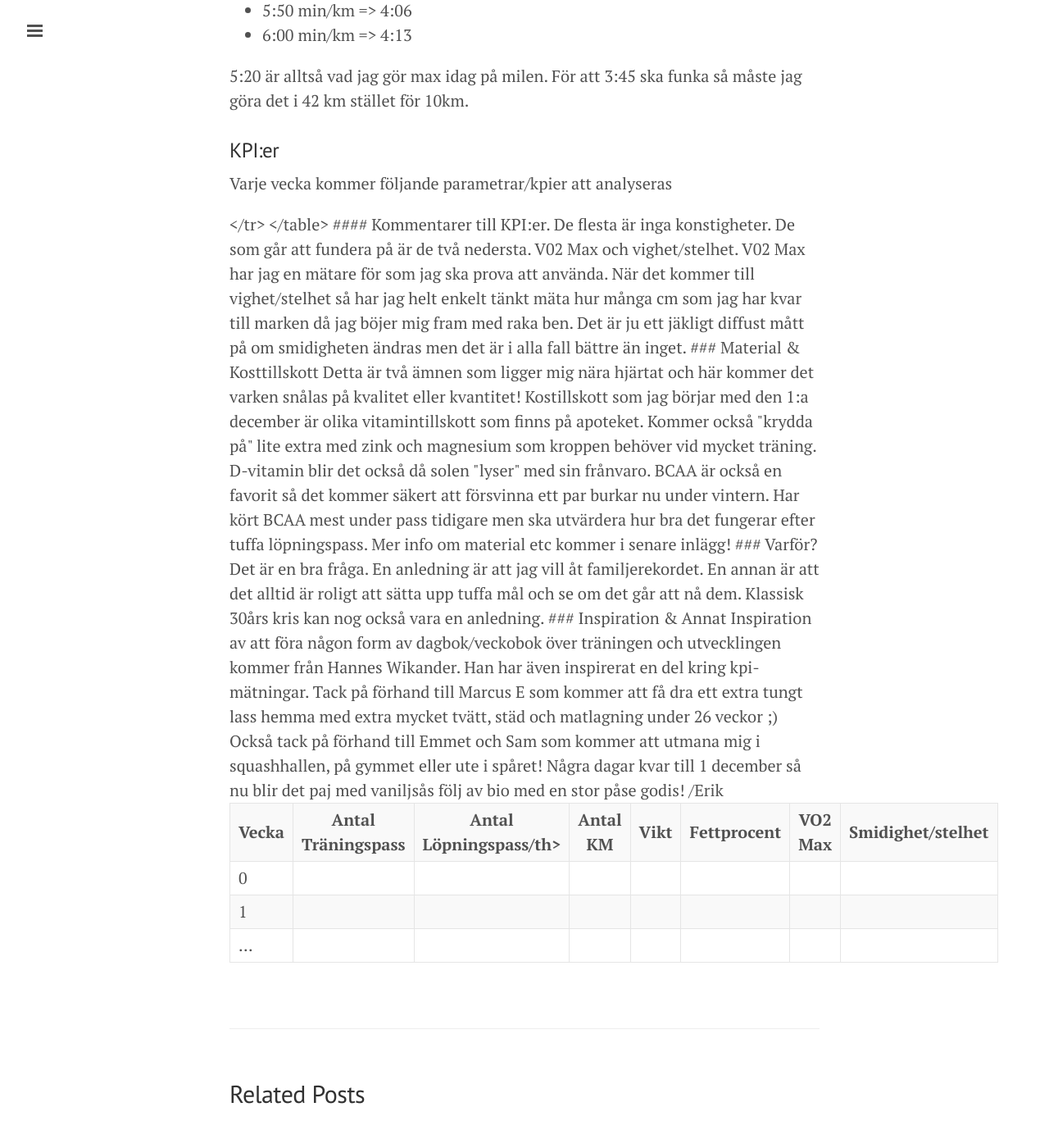
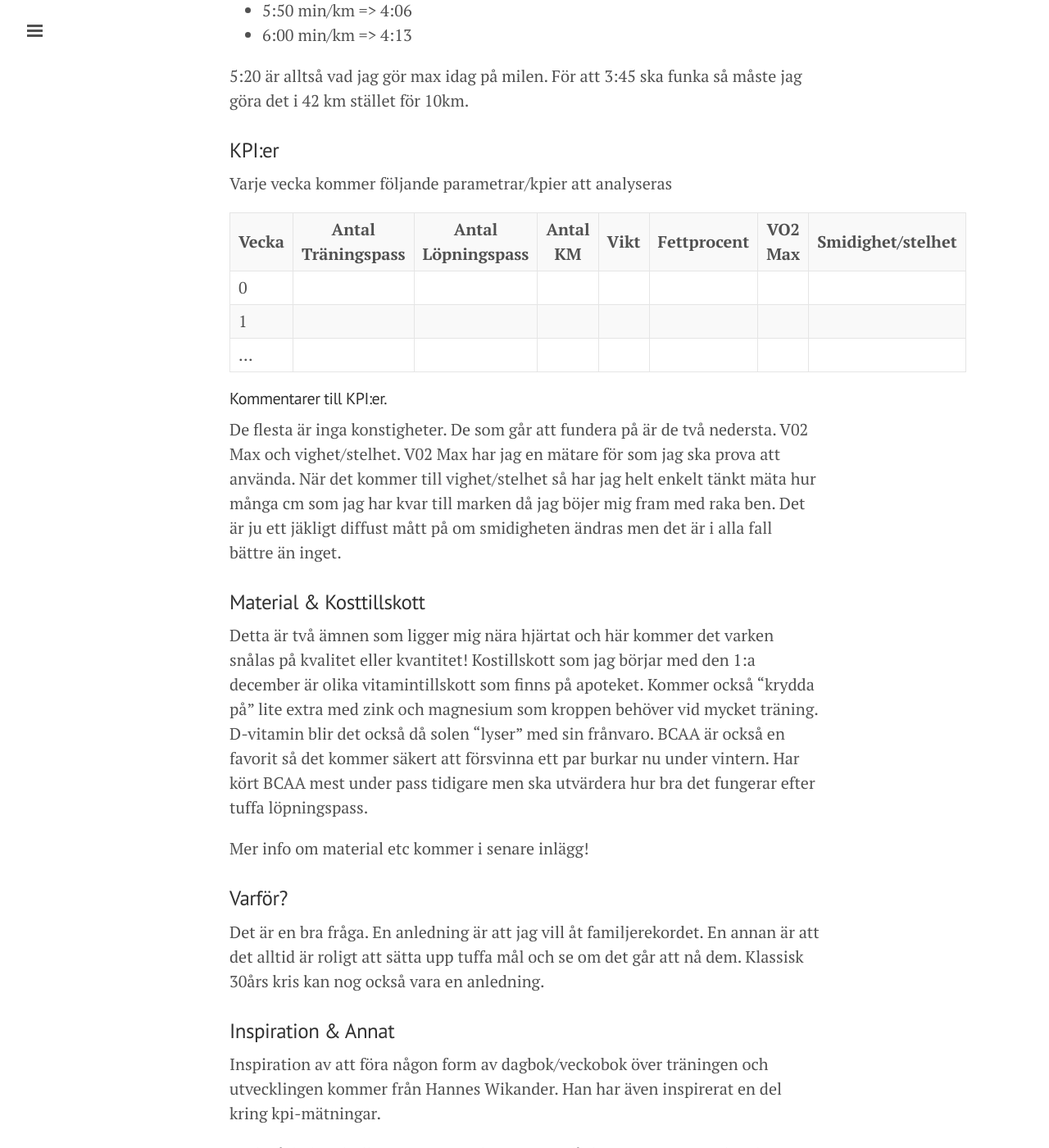
Before and after one commit to eripe970/eripe970.github.io, a Jekyll site: the page built from _posts/2014-11-24-Introduktion.md, in a window 1280 px wide and 1400 px high, scrolled down 1077 px. Shown: the whole window at 82% size. Built offline with Jekyll 4.4.1, drawn with Linux system fonts in a browser that asks for light colours; Markdown is read by kramdown in place of the engine named in the settings; some of the changed text lies outside the part shown.

```diff
--- a/_posts/2014-11-24-Introduktion.md
+++ b/_posts/2014-11-24-Introduktion.md
@@ -31,7 +31,7 @@ Varje vecka kommer följande parametrar/kpier att analyseras
   <tr>
     <th>Vecka</th>
     <th>Antal Träningspass</th>
-    <th>Antal Löpningspass/th>
+    <th>Antal Löpningspass</th>
     <th>Antal KM</th>
     <th>Vikt</th>
     <th>Fettprocent</th>
```
